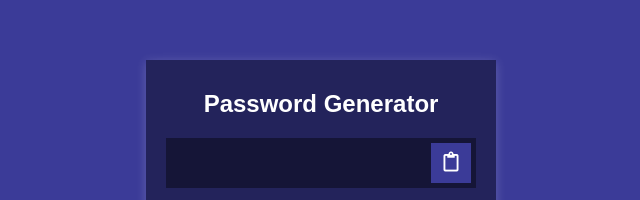
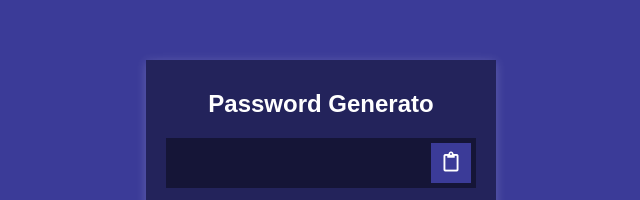
Before and after one commit to muntazir04/password-generator, a plain HTML site: page index.html/index.html in a window 1280 px wide. Shown: the part 156-356 px from the top of the page, 319-959 px from the left. Drawn offline with Linux system fonts and the light colour scheme; a web font is replaced by a local one.

```diff
--- a/index.html/index.html
+++ b/index.html/index.html
@@ -9,7 +9,7 @@
   </head>
   <body>
     <div class="container">
-      <h2>Password Generator</h2>
+      <h2>Password Generato</h2>
       <div class="result-container">
         <span id="result"></span>
         <button class="btn" id="clipboard">
```
